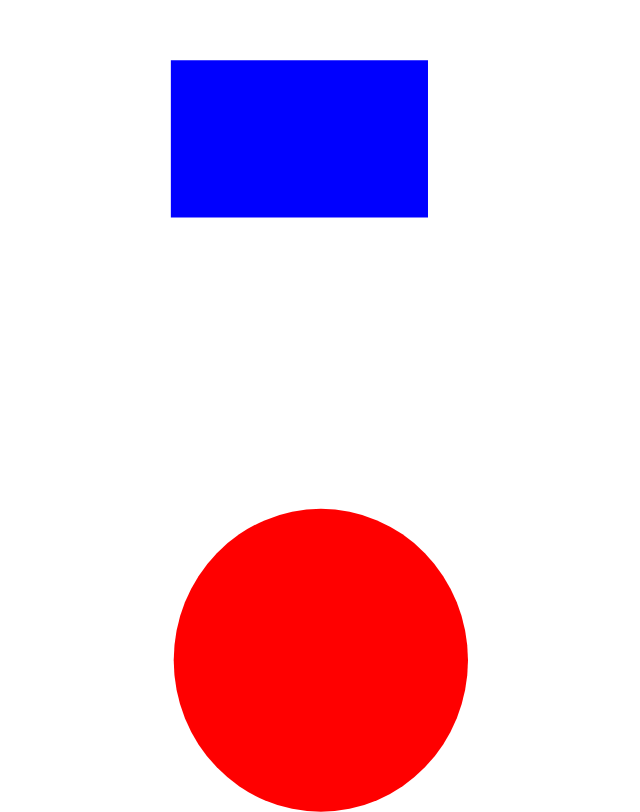
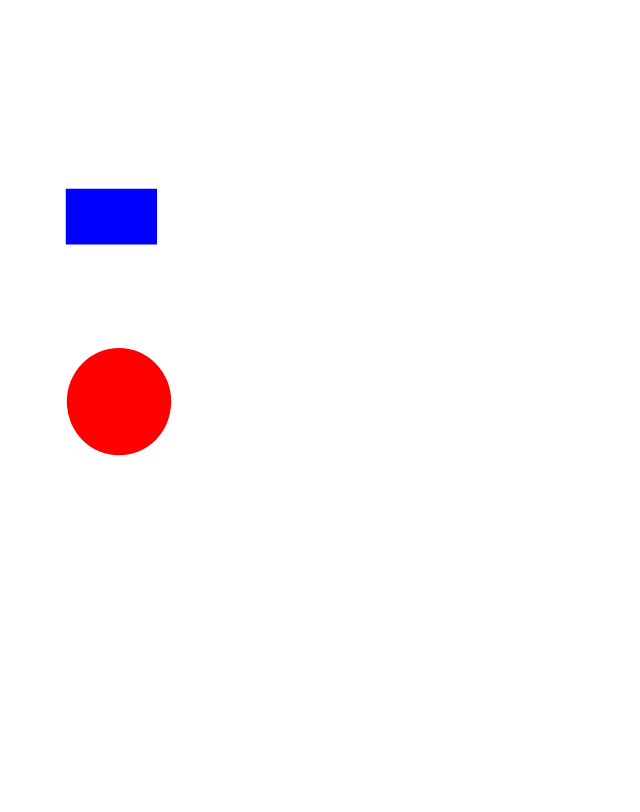
Before and after one commit to ptouchton/svgstuff, a website: page index.html in a window 1280 px wide. Shown: the part 102-914 px from the top of the page, without its empty margins (0-640 px from the left). Drawn offline with Linux system fonts and the light colour scheme.

Commit message:
some cleanup

```diff
--- a/index.html
+++ b/index.html
@@ -1,6 +1,6 @@
 <div id="app">
   <div class="svg-contain">
-<svg width="210mm" height="297mm" viewBox="0 0 210 297" xmlns="http://www.w3.org/2000/svg">
+<svg width="110mm" height="297mm" viewBox="0 0 310 497" xmlns="http://www.w3.org/2000/svg">
    <g fill-rule="evenodd" stroke-width=".265">
      <path fill="#00f" d="M43.089 40.821h68.036v41.577H43.089z"/>
      <ellipse cx="82.777" cy="199.57" rx="38.932" ry="40.065" fill="red"/>
```
